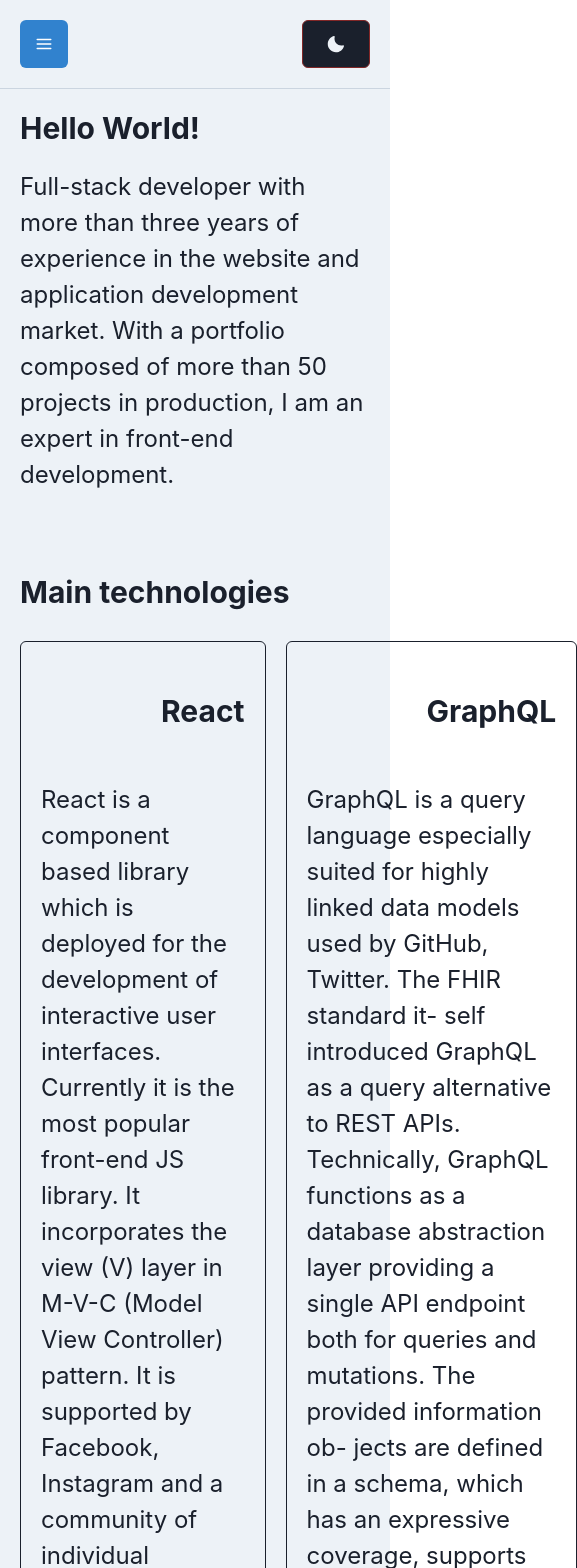
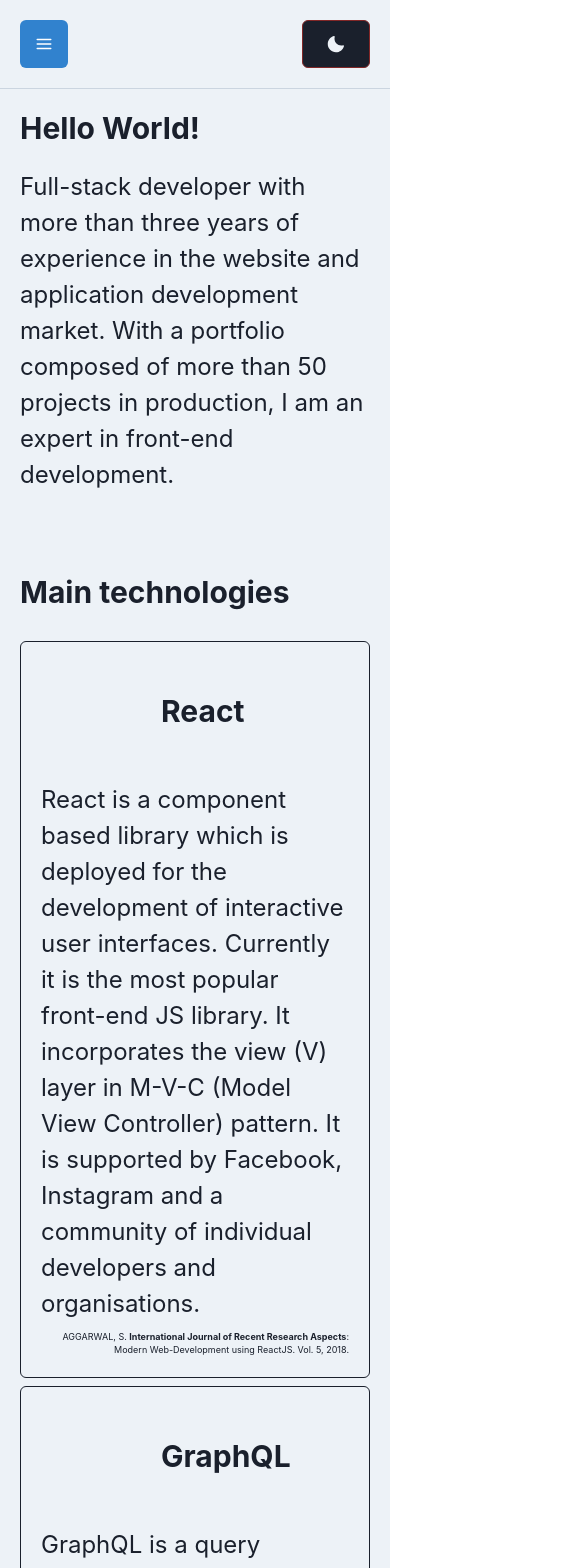
Before and after one commit to filipesalesaraujo/filipesalesaraujo, a React (Vite) app: page / in a window 390 px wide. Shown: the top 1568 px of the page, 577 px wide, since content can reach past the window. Built offline with nearby package versions, Linux system fonts and the light colour scheme; some icons are missing.

Commit message:
Fix - Main technologias mobile

```diff
--- a/src/components/MainTechnologies.tsx
+++ b/src/components/MainTechnologies.tsx
@@ -10,7 +10,7 @@ export function MainTechnologies() {
         <Box mb='20'>
             <VStack align='left'>
                 <Heading mb='5'>Main technologies</Heading>
-                <Flex gap='5'>
+                <Flex gap='2' flexDir={{base: 'column', md: 'row'}}>
                     <VStack align='left' gap='5' border='1px' borderRadius='6px' borderColor={border} p='5'>
                         <Flex alignItems='center' gap='5'>
                             <SiReact size={100} color='#61dafb'/>
@@ -30,7 +30,6 @@ export function MainTechnologies() {
                             </Text>
                         </VStack>
                     </VStack>
-
                     <VStack align='left' gap='5' border='1px' borderRadius='6px' borderColor={border} p='5'>
                         <Flex alignItems='center' gap='5'>
                             <SiGraphql size={100} color='#e10098'/>
@@ -53,8 +52,6 @@ export function MainTechnologies() {
                             </Text>
                         </VStack>
                     </VStack>
-
-
                 </Flex>
                 <VStack align='left' gap='5' border='1px' borderRadius='6px' borderColor={border} p='5'>
                     <Flex alignItems='center' gap='5'>
```
